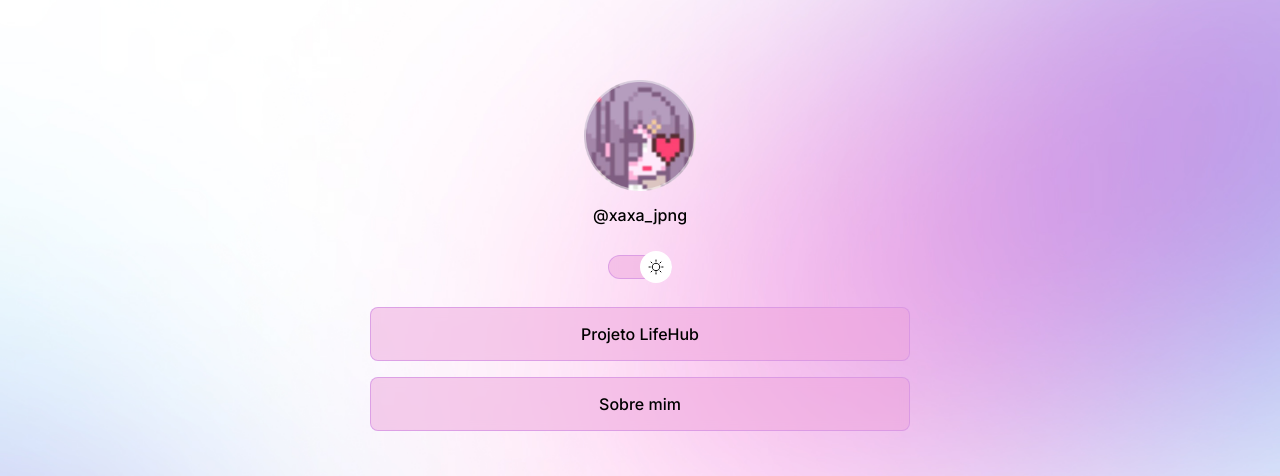
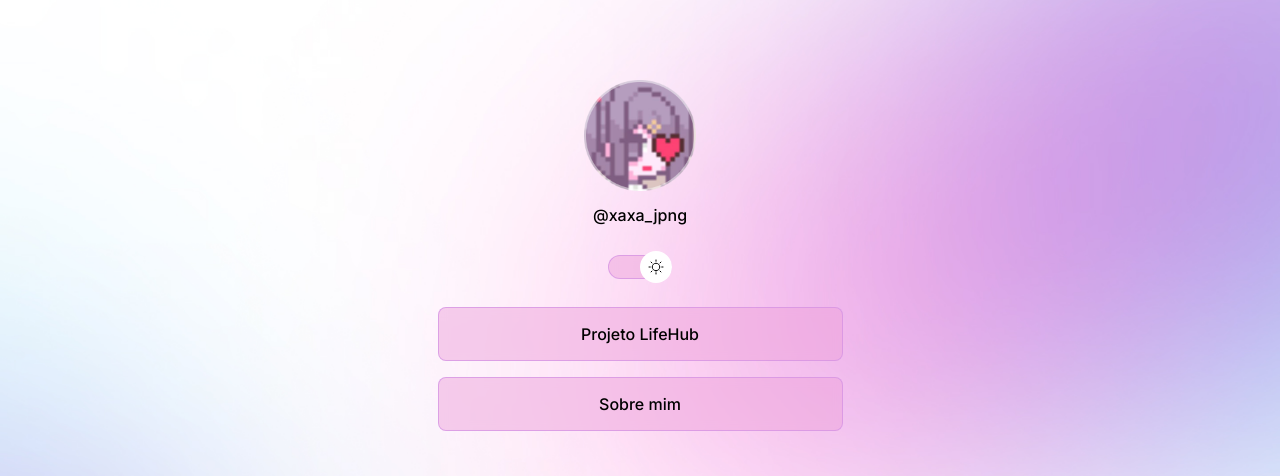
Before and after one commit to Xaxajpng/projeto-site-links, a plain HTML site: page vs.code/teste.html in a window 1280 px wide. Shown: the top 476 px of the page. Drawn offline with nearby package versions, Linux system fonts and the light colour scheme.

Commit message:
diminuição da largura botões

```diff
--- a/vs.code/estilo.css
+++ b/vs.code/estilo.css
@@ -121,6 +121,8 @@ ul {
     }
 
 ul li a{
+    width: 75%; /* diminuição da largura */
+    margin: auto;
     border: 1px solid rgb(8, 32, 18);
 
     display: flex;
```
